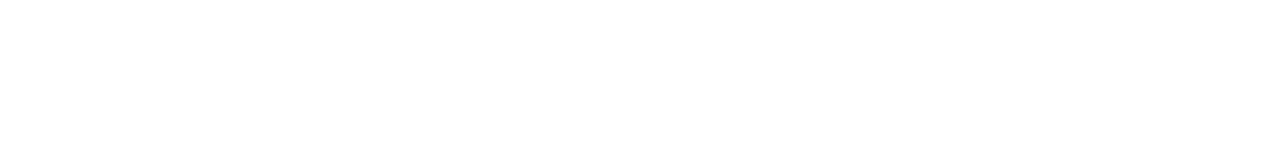
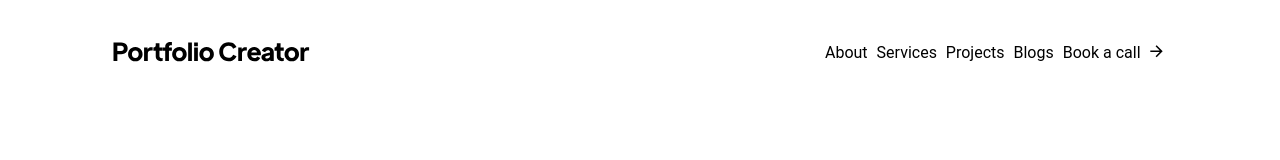
Before and after one commit to teyyubmammadov/portfolio-course-work, a plain HTML site: page index.html in a window 1280 px wide. Drawn offline with Linux system fonts and the light colour scheme.

Commit message:
Navbar yaradildi overlay menyu yaradilmadi

```diff
--- /dev/null
+++ b/assets/css/reset.css
@@ -0,0 +1,48 @@
+/* http://meyerweb.com/eric/tools/css/reset/
+   v2.0 | 20110126
+   License: none (public domain)
+*/
+
+html, body, div, span, applet, object, iframe,
+h1, h2, h3, h4, h5, h6, p, blockquote, pre,
+a, abbr, acronym, address, big, cite, code,
+del, dfn, em, img, ins, kbd, q, s, samp,
+small, strike, strong, sub, sup, tt, var,
+b, u, i, center,
+dl, dt, dd, ol, ul, li,
+fieldset, form, label, legend,
+table, caption, tbody, tfoot, thead, tr, th, td,
+article, aside, canvas, details, embed,
+figure, figcaption, footer, header, hgroup,
+menu, nav, output, ruby, section, summary,
+time, mark, audio, video {
+	margin: 0;
+	padding: 0;
+	border: 0;
+	font-size: 100%;
+	font: inherit;
+	vertical-align: baseline;
+}
+/* HTML5 display-role reset for older browsers */
+article, aside, details, figcaption, figure,
+footer, header, hgroup, menu, nav, section {
+	display: block;
+}
+body {
+	line-height: 1;
+}
+ol, ul {
+	list-style: none;
+}
+blockquote, q {
+	quotes: none;
+}
+blockquote:before, blockquote:after,
+q:before, q:after {
+	content: '';
+	content: none;
+}
+table {
+	border-collapse: collapse;
+	border-spacing: 0;
+}
--- /dev/null
+++ b/assets/css/style.css
@@ -0,0 +1,45 @@
+@import url(./reset.css);
+body{
+    font-family: 'Roboto', sans-serif;
+
+}
+
+.header {
+    display: flex;
+    /* flex-direction: row; */
+    justify-content: space-between;
+    padding: 41px 112.5px 0;
+    align-items: center;
+    /* margin: 0 112.5px;
+    margin-top: 41px; */
+}
+
+a {
+    text-decoration: none
+}
+.header a{
+    padding-right: 5px;
+    color: #000
+}
+
+.fa-bars-staggered{
+    display: none;
+}
+
+
+@import url('https://fonts.googleapis.com/css2?family=Alkatra&family=Delicious+Handrawn&family=Poppins:wght@300&family=Roboto:wght@100;300;400;700&display=swap');
+
+@media(max-width:788px){
+
+    .header{
+
+        padding:41px 40px 0 ;
+    }
+
+.fa-bars-staggered {
+    display: flex;
+}
+.nav-links{
+    display: none;
+}
+}
--- a/index.html
+++ b/index.html
@@ -4,11 +4,31 @@
     <meta charset="UTF-8">
     <meta http-equiv="X-UA-Compatible" content="IE=edge">
     <meta name="viewport" content="width=device-width, initial-scale=1.0">
+    <link rel="stylesheet" href="https://cdnjs.cloudflare.com/ajax/libs/font-awesome/6.4.0/css/all.min.css" integrity="sha512-iecdLmaskl7CVkqkXNQ/ZH/XLlvWZOJyj7Yy7tcenmpD1ypASozpmT/E0iPtmFIB46ZmdtAc9eNBvH0H/ZpiBw==" crossorigin="anonymous" referrerpolicy="no-referrer" />
+    <link rel="shortcut icon" href="https://cdn-icons-png.flaticon.com/512/5226/5226139.png" type="image/x-icon">
+    <link rel="stylesheet" href="./assets/css/style.css">
 
     <title>Portfolio Creator</title>
 </head>
 
 <body>
+    <header class="header">
+        <div class="logo">
+
+            <img src="./assets/img/svg/logo.svg" alt="">
+        </div>
+
+    <i class="fa-solid fa-bars-staggered"></i>
+
+        <div class="nav-links">
+            <a href="">About</a>
+            <a href="">Services</a>
+            <a href="">Projects</a>
+            <a href="">Blogs</a>
+            <a href="">Book a call</a>
+            <a href=""><img src="./assets/img/svg/right-arrow.svg" alt=""></a>
+        </div>
+    </header>
 
 </body>
 
```
Also changed, not shown: assets/img/svg/logo.svg (added), assets/img/svg/right-arrow.svg (added), style.css (deleted).
